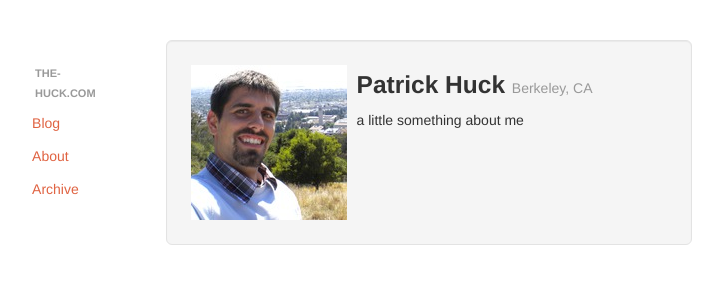
After one commit to tschaume/the-huck.com, a Flask app: page /about in a window 1280 px wide. The commit adds this page. Shown: the top 300 px of the page, without its empty margins (211-934 px from the left). Run offline with Flask 2, Linux system fonts and the light colour scheme; parts of the project's set-up code (start-up, migrations or seed data) failed here and were passed over; some libraries are stand-ins or nearby versions.

Commit message:
add about

```diff
--- /dev/null
+++ b/app/templates/about.html
@@ -0,0 +1,14 @@
+{% extends "base.html" %}
+{% block content %}
+<div class="well well-large" style="margin:40px">
+  <div class="media">
+    <a class="pull-left" href="#">
+      <img class="media-object" src="static/img/profile.jpg">
+    </a>
+    <div class="media-body">
+      <h3 class="media-heading">Patrick Huck <small>Berkeley, CA</small></h3>
+      a little something about me
+    </div>
+  </div>
+</div>
+{% endblock %}
--- a/app/templates/base.html
+++ b/app/templates/base.html
@@ -21,7 +21,7 @@
           <ul class="nav nav-pills nav-stacked sidebar-nav-fixed">
             <li class="nav-header">the-huck.com</li>
             <li><a href="/index">Blog</a></li>
-            <li><a href="#">About</a></li>
+            <li><a href="/about">About</a></li>
             <li><a href="#">Archive</a></li>
           </ul>
         </div>
--- a/app/views.py
+++ b/app/views.py
@@ -16,3 +16,7 @@ def index(page = 1):
     asciidoc.execute(str(p.body), outfile, backend = 'html4')
     p.body = outfile.getvalue()
   return render_template("index.html", posts = posts)
+
+@app.route('/about')
+def about():
+  return render_template("about.html")
```
Also changed, not shown: app/static/img/profile.jpg (added).
